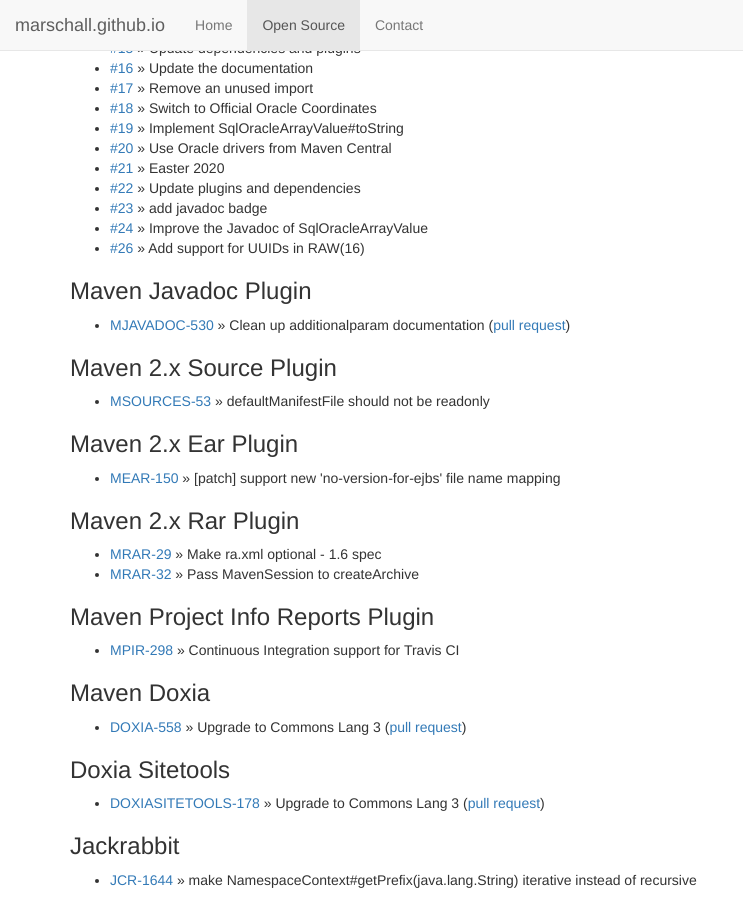
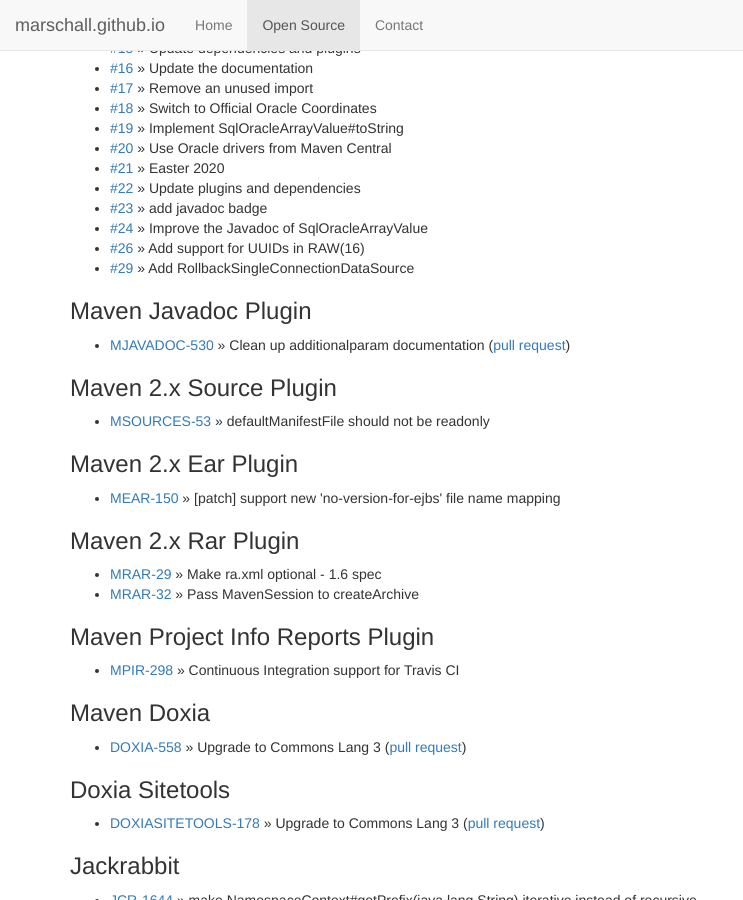
Before and after one commit to marschall/marschall.github.com, a Jekyll site: the page built from open-source.html, in a window 1280 px wide and 900 px high, scrolled down 7046 px. Shown: the whole window, without its empty margins (0-743 px from the left). Built offline with Jekyll 4.4.1, drawn with Linux system fonts in a browser that asks for light colours.

Commit message:
add spring-jdbc-oracle#29

```diff
--- a/open-source.html
+++ b/open-source.html
@@ -413,6 +413,7 @@
   <li><a href="https://github.com/ferstl/spring-jdbc-oracle/pull/23">#23</a> &raquo; add javadoc badge</li>
   <li><a href="https://github.com/ferstl/spring-jdbc-oracle/pull/24">#24</a> &raquo; Improve the Javadoc of SqlOracleArrayValue</li>
   <li><a href="https://github.com/ferstl/spring-jdbc-oracle/pull/26">#26</a> &raquo; Add support for UUIDs in RAW(16)</li>
+  <li><a href="https://github.com/ferstl/spring-jdbc-oracle/pull/29">#29</a> &raquo; Add RollbackSingleConnectionDataSource</li>
 </ul>
 
 <!--
```
